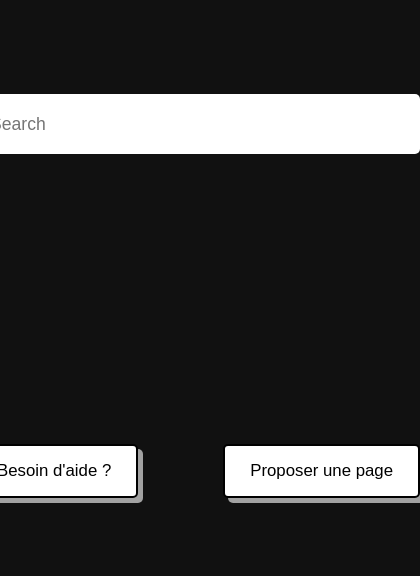
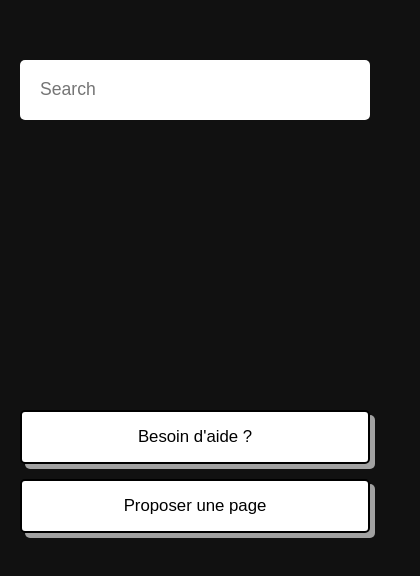
Before and after one commit to VoidSplit/Wiki-Angmar, a plain HTML site: page index.html in a window 390 px wide. Shown: the part 126-702 px from the top of the page, 420 px wide, since content can reach past the window. Drawn offline with Linux system fonts and the light colour scheme; a web font is replaced by a local one.

Commit message:
fix responsive

```diff
--- a/style.css
+++ b/style.css
@@ -14,14 +14,19 @@ html {
     background-color: #111;
 }
 body {
+    --document-width: 450px;
+
     height: 100vh;
     display: flex;
     flex-direction: column;
     align-items: center;
     justify-content: center;
+    padding: 0 20px;
 }
 .center {
     height: 350px;
+    max-width: var(--document-width);
+    width: 100%;
 }
 .search_bar {
     --item_height: 40px;
@@ -36,7 +41,8 @@ body {
     display: flex;
 
     height: 60px;
-    width: 450px;
+    max-width: var(--document-width);
+    width: 100%;
 }
 .search_bar input {
     height: 100%;
@@ -119,9 +125,11 @@ body {
 }
 
 .sublinks {
-    width: 450px;
+    max-width: var(--document-width);
+    width: 100%;
     display: flex;
     justify-content: space-between;
+    gap: 15px;
 }
 
 button, .btn {
@@ -137,8 +145,15 @@ button, .btn {
     text-decoration: none;
     transition: box-shadow .3s ease;
     border: 2px solid black;
+    text-overflow: nowrap;
+    text-align: center;
 }
 
 button:hover, .btn:hover {
     box-shadow: #a2a2a2 0px 0px;
 }
+@media screen and (max-width: 410px) {
+    .sublinks {
+        flex-direction: column;
+    }
+}
```
Also changed, not shown: page.css (+28 -4 lines).
